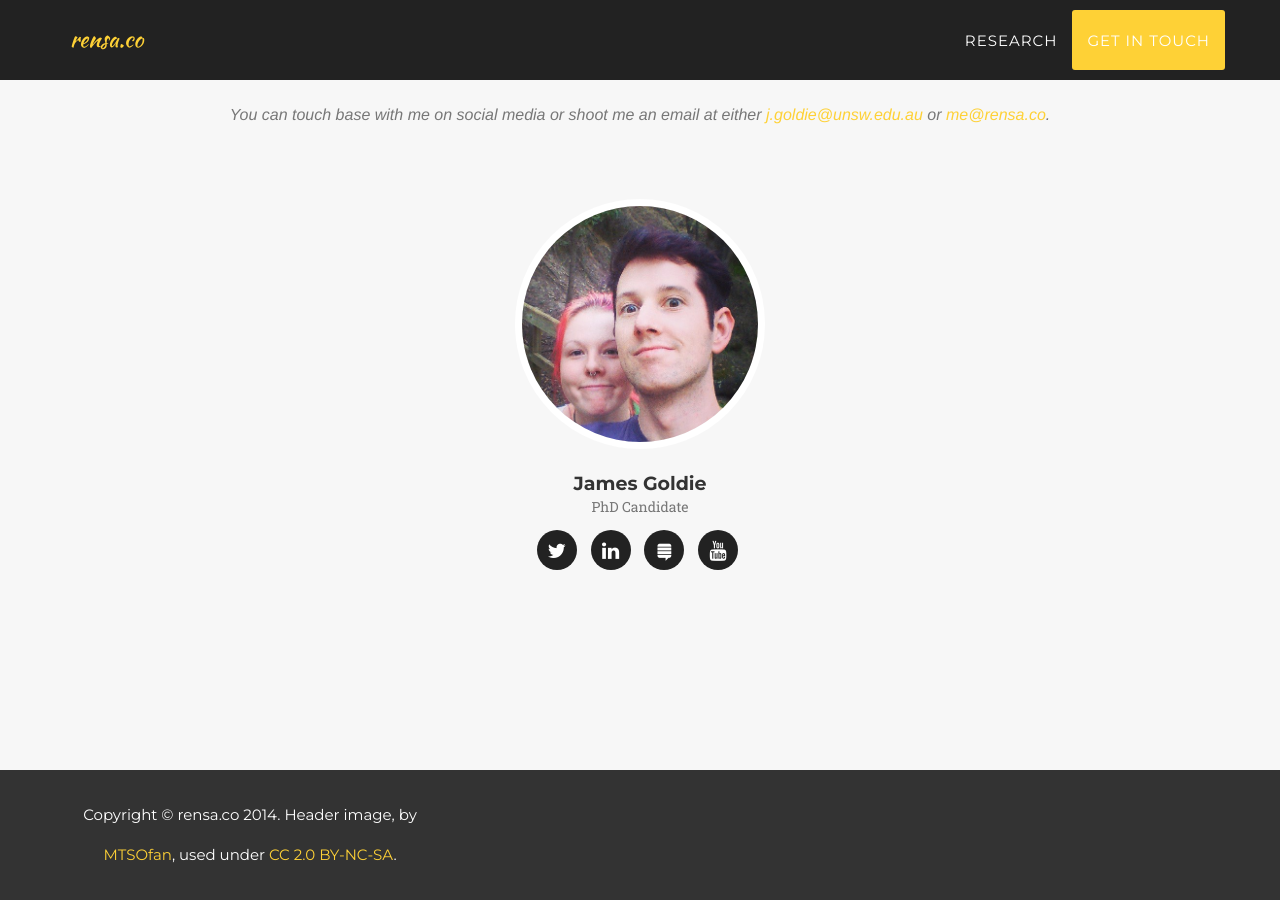
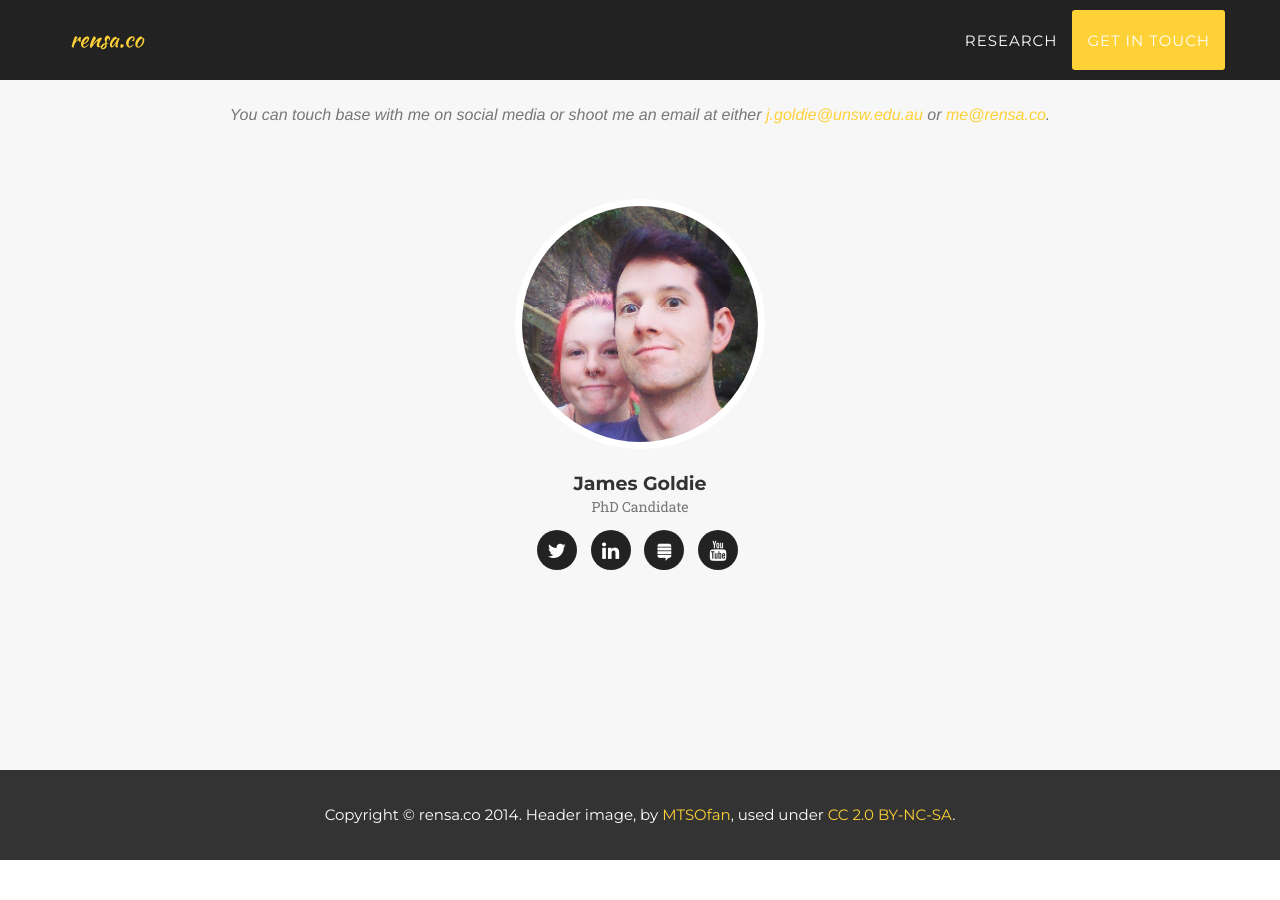
Before and after one commit to rensa/rensa.github.io, a Jekyll site: the page built from index.html, in a window 1280 px wide and 900 px high, scrolled down 1932 px. Built offline with Jekyll 4.4.1, drawn with Linux system fonts in a browser that asks for light colours; some web fonts are replaced; after the commit the page ends 2792 px from its top, so only the background shows below that.

Commit message:
Spreads, Centers Footer

```diff
--- a/_includes/footer.html
+++ b/_includes/footer.html
@@ -1,9 +1,9 @@
   <footer>
         <div class="container">
             <div class="row">
-                <div class="col-md-4">
+                <!-- <div class="col-md-4"> -->
                     <span class="copyright">Copyright &copy; {{ site.title }} 2014. Header image, by <a href="https://www.flickr.com/photos/mtsofan/9263523055">MTSOfan</a>, used under <a href="https://creativecommons.org/licenses/by-nc-sa/2.0/">CC 2.0 BY-NC-SA</a>.</span>
-                </div>
+                <!-- </div> -->
                 <!-- <div class="col-md-4">
                     <ul class="list-inline social-buttons">
                         {% for network in site.social %}
```
